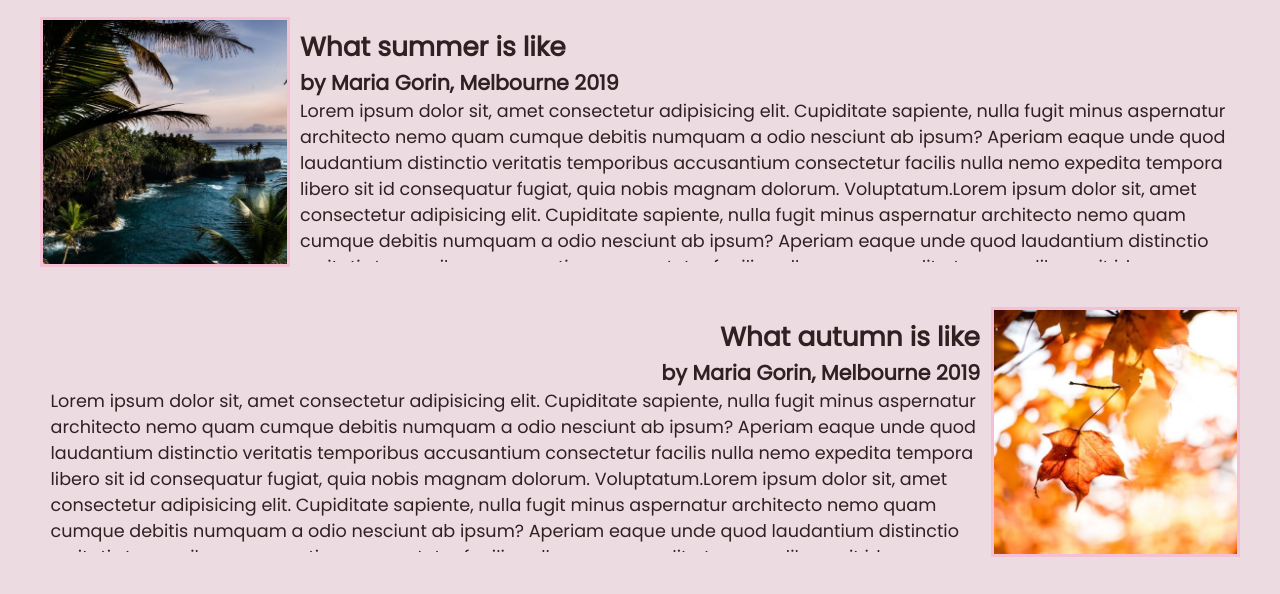
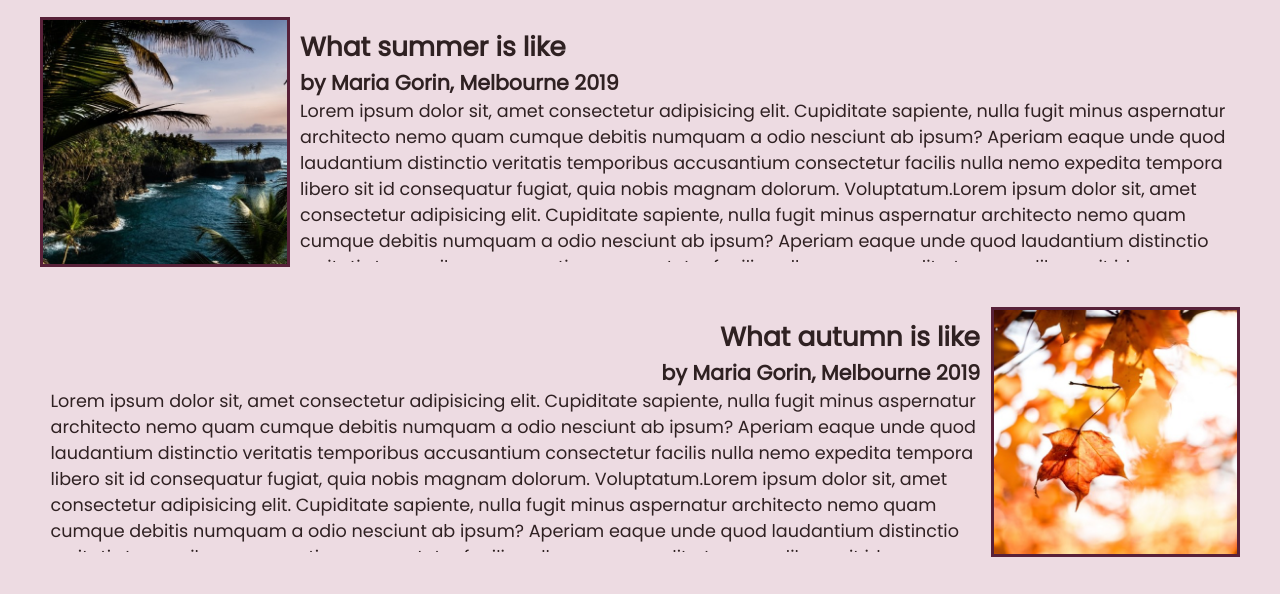
Before and after one commit to MGorin84/MariaGorin_T1A3, a plain HTML site: page blog.html in a window 1280 px wide. Shown: the part 179-773 px from the top of the page. Drawn offline with Linux system fonts and the light colour scheme.

Commit message:
removed irrelevant images, changed borders

```diff
--- a/styles.css
+++ b/styles.css
@@ -161,7 +161,7 @@ footer {
 
 .container-2 img {
   width: 250px;
-  border: solid rgba(194, 131, 154, 1);
+  border: solid rgba(237, 219, 226, 1);
   border-radius: 50%;
   margin: 10px;
 }
@@ -239,7 +239,7 @@ footer {
 
 .blog-content img {
   width: 250px;
-  border: solid rgba(244, 192, 214, 1);
+  border: solid rgba(88, 33, 57, 1);
 }
 
 .blog-content .text {
@@ -260,7 +260,7 @@ footer {
 
 .blog-content-2 img {
   width: 250px;
-  border: solid rgba(244, 192, 214, 1);
+  border: solid rgba(88, 33, 57, 1);
 }
 
 .blog-content-2 .text {
```
Also changed, not shown: github.png (deleted), linkedin.png (deleted), sakura3.jpg (deleted), sakuracropped.jpg (deleted), sitemap.png (added), wireframe-aboutme.png (added), wireframe-home.png (added).
